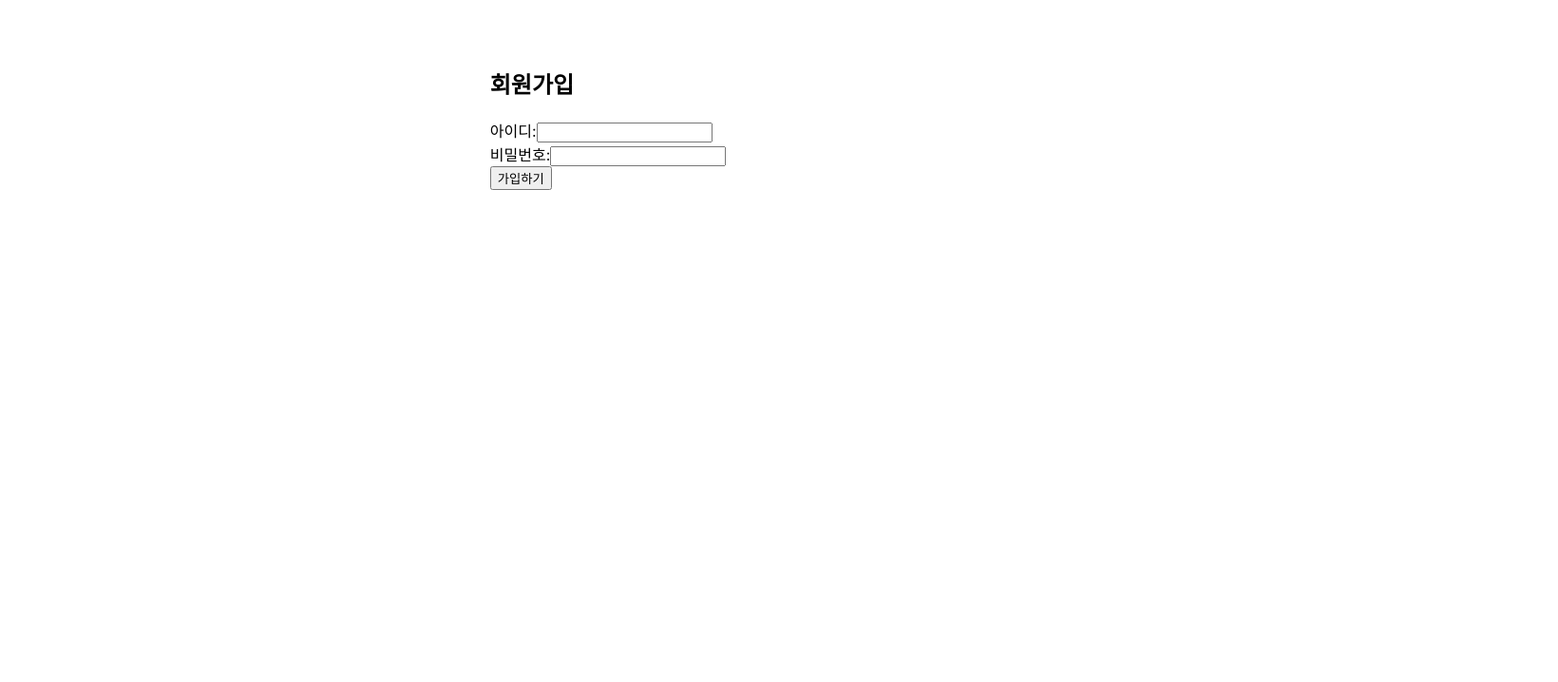
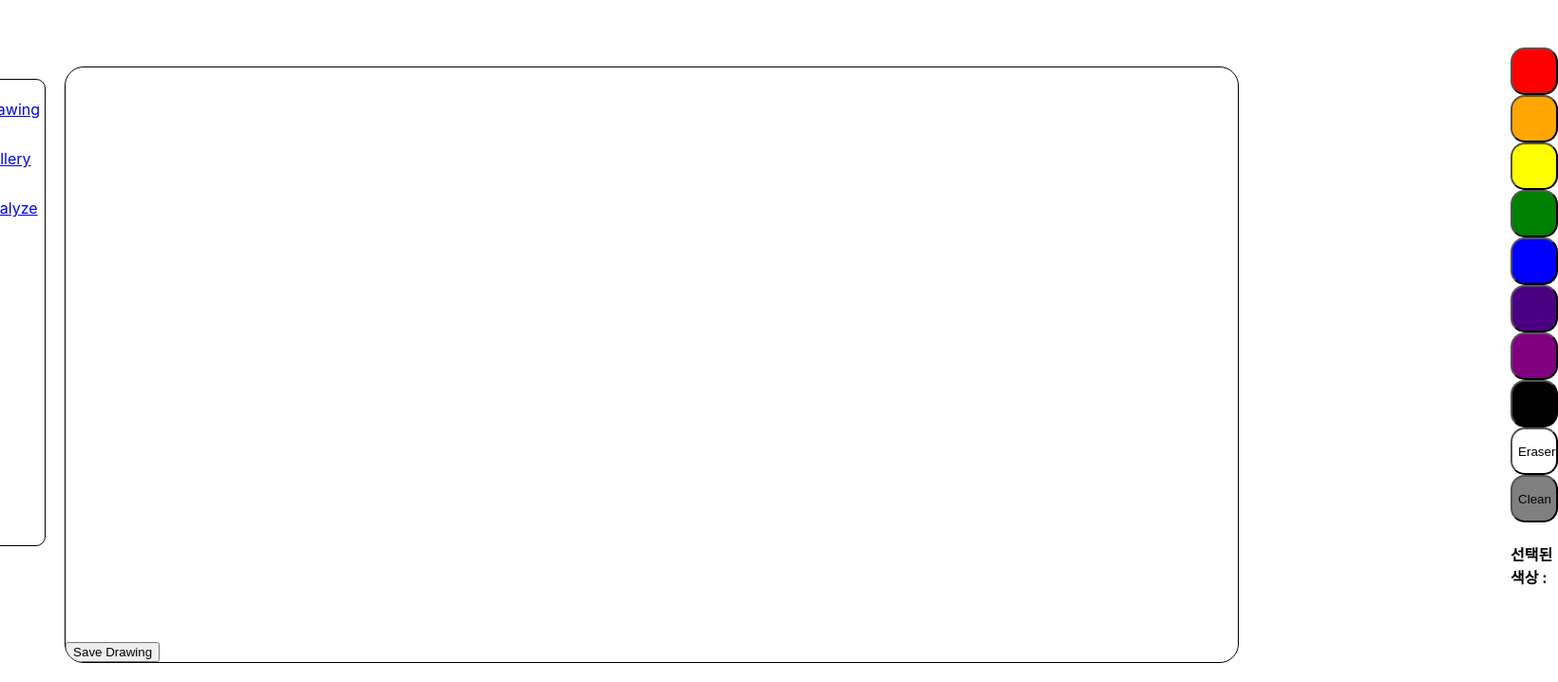
Before and after one commit to EIRUM/ARTEBO, a React (Create React App) app: page / in a window 1280 px wide. Shown: the part 150-868 px from the top of the page at 95% size, 1640 px wide, since content can reach past the window. Before the commit the page ends 800 px from the top, so only its background shows below. Built offline with nearby package versions, Linux system fonts and the light colour scheme.

Commit message:
send data, button created
보내는 버튼이랑 데이터 일단 뭐 해둠

```diff
--- a/package.json
+++ b/package.json
@@ -14,7 +14,7 @@
     "react-bootstrap": "^2.10.0",
     "react-dom": "^18.2.0",
     "react-router-dom": "^6.21.1",
-    "react-scripts": "5.0.1",
+    "react-scripts": "^5.0.1",
     "react-slick": "^0.29.0",
     "slick-carousel": "^1.8.1",
     "styled-components": "^6.1.8",
--- a/src/App.js
+++ b/src/App.js
@@ -34,11 +34,11 @@ const App = ({}) => {
       <Header />
         <Container>
           <Routes>
-            {/* <Route path="/" element={<PostPage data={postData}/>}></Route> */}
+            <Route path="/mylist" element={<PostPage data={postData}/>}></Route>
             {/* {/* <Route path="/signup" element={<SignIn/>}></Route> */}
-            <Route path="/" element={<SignUp/>}></Route>
-            {/* <Route path="/" element={<DrawingPage/>}></Route> */}
-            {/* <Route path="/test" element={<test/>}></Route> */}
+            {/* <Route path="/" element={<SignUp/>}></Route> */}
+            <Route path="/" element={<DrawingPage/>}></Route>
+            <Route path="/data" element={<test/>}></Route>
           </Routes>
         </Container>
     </BrowserRouter>
--- a/src/components/Canvas.js
+++ b/src/components/Canvas.js
@@ -65,6 +65,29 @@ const DrawingCanvas = (props) => { //캔버스
     }
   }
 
+  const saveDrawing = async () => {
+    const canvas = canvasRef.current;
+    const dataURL = canvas.toDataURL(); // 캔버스를 이미지로 변환
+
+    try {
+      const response = await fetch('/api/post/create', {
+        method: 'POST',
+        headers: {
+          'Content-Type': 'application/json',
+        },
+        body: JSON.stringify({ drawingData: dataURL }),
+      });
+
+      if (!response.ok) {
+        throw new Error('Failed to save drawing');
+      }
+
+      console.log('Drawing saved successfully');
+    } catch (error) {
+      console.error('Error saving drawing:', error);
+    }
+  }
+
   return (
     <CanvasWrapper>
     <canvas
@@ -75,6 +98,7 @@ const DrawingCanvas = (props) => { //캔버스
       onMouseLeave={()=>setPainting(false)}
       >
     </canvas>
+    <button onClick={saveDrawing}>Save Drawing</button>
     </CanvasWrapper>
   );
 };
--- a/src/components/PostPage.js
+++ b/src/components/PostPage.js
@@ -4,6 +4,7 @@ import 'slick-carousel/slick/slick.css'
 import 'slick-carousel/slick/slick-theme.css'
 import { FontAwesomeIcon } from '@fortawesome/react-fontawesome';
 import { faArrowLeft, faArrowRight } from '@fortawesome/free-solid-svg-icons';
+import Sidebar from './Sidebar';
 
 const CustomNextArrow = (props) => {
   const { onClick } = props;
@@ -23,6 +24,8 @@ const CustomPrevArrow = (props) => {
   );
 };
 
+
+
 const PostPage =({data})=>{
     const [currentSlide, setCurrentSlide] =useState(0);
 
@@ -38,7 +41,10 @@ const PostPage =({data})=>{
       };
 
 return (
+  <div>
+
     <div className="post-container">
+
       <h1>{data.title}</h1>
       <p>{data.date}</p>
       <Slider {...settings}>
@@ -71,6 +77,7 @@ return (
       </div>
       <p>{data.content}</p>
     </div>
+  </div>
   );
 };
 
```
Also changed, not shown: 1 other file (tests, documents, lock files or other folders).
